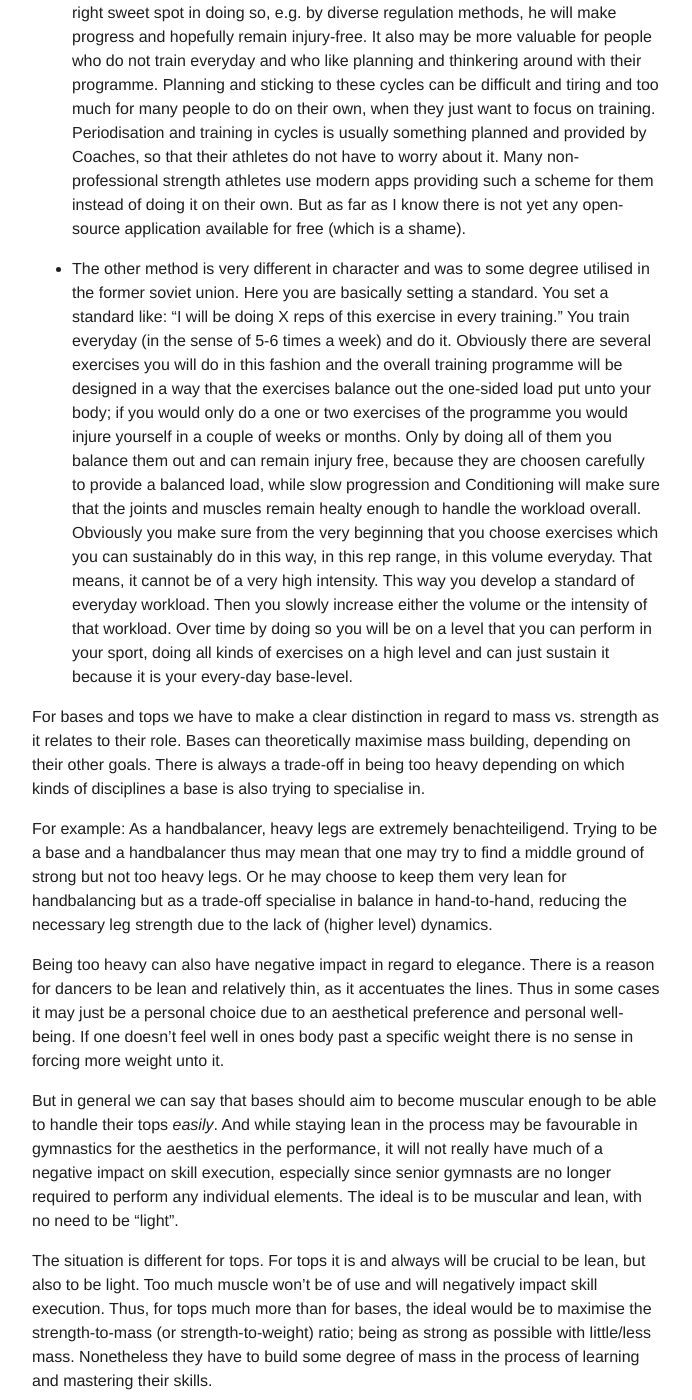
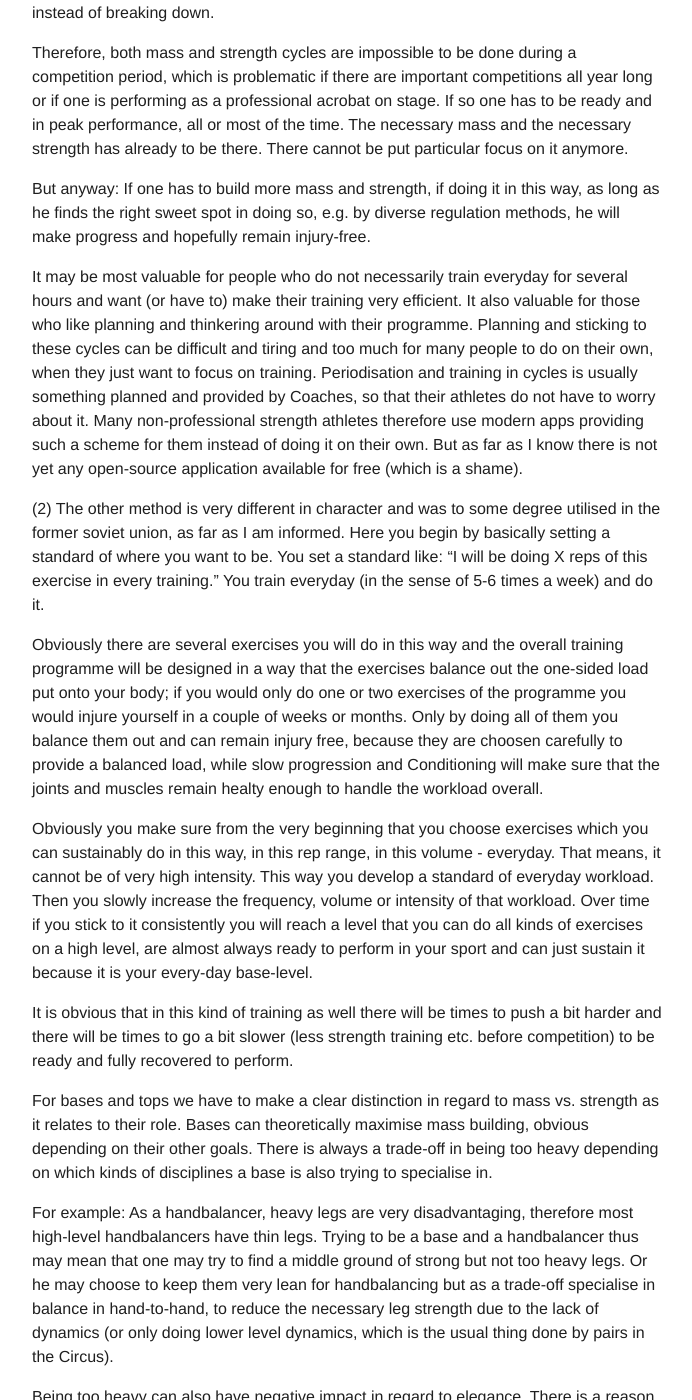
Before and after one commit to floshin/acrolib, a Jekyll site: the page built from training/specificity.md, in a window 1280 px wide and 1400 px high, scrolled down 2131 px. Shown: the whole window, without its empty margins (293-985 px from the left). Built offline with Jekyll 4.4.1, drawn with Linux system fonts in a browser that asks for light colours; our own code applies the rules of GitHub Pages for plain Markdown files; some of the changed text lies outside the part shown.

Commit message:
Update specificity.md

```diff
--- a/training/specificity.md
+++ b/training/specificity.md
@@ -32,47 +32,60 @@
 * Mass is more easily build by lower to medium intensity and by a progression of volume; the focus lies on the pump of the muscles, thus prolonging time under tension, controlling the weight more and reducing rest time.
 * Strength is build by higher intensity and by a progression of intensity (the volume may even decrease); the focus lies on the neurological strength output; time under tension is reduced, the stretch reflex is used, the eccentric is not slowed down, the concentric done as explosive as safely possible; rest time is increased as needed.
 
-But while this is a general scheme that works for most people, we also have to be aware that some people respond better to higher intensity and less volume even for building mass. While others respond better to less intensity and higher volume. This is something that has to be found out on an individual basis by experience.
+While this is a general scheme that works for most people, we also have to be aware that some people respond better to higher intensity and less volume even for building mass. While others respond better to less intensity and higher volume. This is something that has to be found out on an individual basis by experience.
 
 Strength can be developed with lower intensity and higher volume too, just more slowly (but also very safely). If strength is increased in this way it basically means that one never fully utilises the muscle mass to his full potential and will not be as strong as he could be. But that doesn't mean that it might not be a potent and safe approach to training for some use-cases.
 
 These differences in building mass vs. developing strength can be approached by different methods of training, of which I want to point out two particular ways to approach progression and overload:
 
-* Usually one may approach it by training with high intensity, gaining as much strength as possible, then building more mass, then doing another strength cycle to utilise this mass and so on. By doing so one is often close to the edge of what his body can handle with positive adaptation instead of breaking down. If he finds the right sweet spot in doing so, e.g. by diverse regulation methods, he will make progress and hopefully remain injury-free. It also may be more valuable for people who do not train everyday and who like planning and thinkering around with their programme. Planning and sticking to these cycles can be difficult and tiring and too much for many people to do on their own, when they just want to focus on training. Periodisation and training in cycles is usually something planned and provided by Coaches, so that their athletes do not have to worry about it. Many non-professional strength athletes use modern apps providing such a scheme for them instead of doing it on their own. But as far as I know there is not yet any open-source application available for free (which is a shame).
+(1) One approach as mentioned before is by utilising different "cycles". One may train with high intensity, gaining as much strength as possible, then doing a cycle for building more mass, then doing another strength cycle to utilise this mass and so on. By doing so one may often get close to the edge of what his body can handle with positive adaptation instead of breaking down.
 
-* The other method is very different in character and was to some degree utilised in the former soviet union. Here you are basically setting a standard. You set a standard like: "I will be doing X reps of this exercise in every training." You train everyday (in the sense of 5-6 times a week) and do it. Obviously there are several exercises you will do in this fashion and the overall training programme will be designed in a way that the exercises balance out the one-sided load put unto your body; if you would only do a one or two exercises of the programme you would injure yourself in a couple of weeks or months. Only by doing all of them you balance them out and can remain injury free, because they are choosen carefully to provide a balanced load, while slow progression and Conditioning will make sure that the joints and muscles remain healty enough to handle the workload overall. Obviously you make sure from the very beginning that you choose exercises which you can sustainably do in this way, in this rep range, in this volume everyday. That means, it cannot be of a very high intensity. This way you develop a standard of everyday workload. Then you slowly increase either the volume or the intensity of that workload. Over time by doing so you will be on a level that you can perform in your sport, doing all kinds of exercises on a high level and can just sustain it because it is your every-day base-level.
+Therefore, both mass and strength cycles are impossible to be done during a competition period, which is problematic if there are important competitions all year long or if one is performing as a professional acrobat on stage. If so one has to be ready and in peak performance, all or most of the time. The necessary mass and the necessary strength has already to be there. There cannot be put particular focus on it anymore.
 
-For bases and tops we have to make a clear distinction in regard to mass vs. strength as it relates to their role. Bases can theoretically maximise mass building, depending on their other goals. There is always a trade-off in being too heavy depending on which kinds of disciplines a base is also trying to specialise in.
+But anyway: If one has to build more mass and strength, if doing it in this way, as long as he finds the right sweet spot in doing so, e.g. by diverse regulation methods, he will make progress and hopefully remain injury-free.
 
-For example: As a handbalancer, heavy legs are extremely benachteiligend. Trying to be a base and a handbalancer thus may mean that one may try to find a middle ground of strong but not too heavy legs. Or he may choose to keep them very lean for handbalancing but as a trade-off specialise in balance in hand-to-hand, reducing the necessary leg strength due to the lack of (higher level) dynamics.
+It may be most valuable for people who do not necessarily train everyday for several hours and want (or have to) make their training very efficient. It also valuable for those who like planning and thinkering around with their programme. Planning and sticking to these cycles can be difficult and tiring and too much for many people to do on their own, when they just want to focus on training. Periodisation and training in cycles is usually something planned and provided by Coaches, so that their athletes do not have to worry about it. Many non-professional strength athletes therefore use modern apps providing such a scheme for them instead of doing it on their own. But as far as I know there is not yet any open-source application available for free (which is a shame).
 
-Being too heavy can also have negative impact in regard to elegance. There is a reason for dancers to be lean and relatively thin, as it accentuates the lines. Thus in some cases it may just be a personal choice due to an aesthetical preference and personal well-being. If one doesn't feel well in ones body past a specific weight there is no sense in forcing more weight unto it.
+(2) The other method is very different in character and was to some degree utilised in the former soviet union, as far as I am informed. Here you begin by basically setting a standard of where you want to be. You set a standard like: "I will be doing X reps of this exercise in every training." You train everyday (in the sense of 5-6 times a week) and do it.
 
-But in general we can say that bases should aim to become muscular enough to be able to handle their tops *easily*. And while staying lean in the process may be favourable in gymnastics for the aesthetics in the performance, it will not really have much of a negative impact on skill execution, especially since senior gymnasts are no longer required to perform any individual elements. The ideal is to be muscular and lean, with no need to be "light".
+Obviously there are several exercises you will do in this way and the overall training programme will be designed in a way that the exercises balance out the one-sided load put onto your body; if you would only do one or two exercises of the programme you would injure yourself in a couple of weeks or months. Only by doing all of them you balance them out and can remain injury free, because they are choosen carefully to provide a balanced load, while slow progression and Conditioning will make sure that the joints and muscles remain healty enough to handle the workload overall.
 
-The situation is different for tops. For tops it is and always will be crucial to be lean, but also to be light. Too much muscle won't be of use and will negatively impact skill execution. Thus, for tops much more than for bases, the ideal would be to maximise the strength-to-mass (or strength-to-weight) ratio; being as strong as possible with little/less mass. Nonetheless they have to build some degree of mass in the process of learning and mastering their skills.
+Obviously you make sure from the very beginning that you choose exercises which you can sustainably do in this way, in this rep range, in this volume - everyday. That means, it cannot be of very high intensity. This way you develop a standard of everyday workload. Then you slowly increase the frequency, volume or intensity of that workload. Over time if you stick to it consistently you will reach a level that you can do all kinds of exercises on a high level, are almost always ready to perform in your sport and can just sustain it because it is your every-day base-level.
 
-This will more so be the case if girls develop wider hips and a more regular feminine physique (in difference to the cases of those girls who preserve the physique of a girl into adulthood); in this case much more mass will be required and necessary to be build in order to maintain their skills.
+It is obvious that in this kind of training as well there will be times to push a bit harder and there will be times to go a bit slower (less strength training etc. before competition) to be ready and fully recovered to perform.
+
+For bases and tops we have to make a clear distinction in regard to mass vs. strength as it relates to their role. Bases can theoretically maximise mass building, obvious depending on their other goals. There is always a trade-off in being too heavy depending on which kinds of disciplines a base is also trying to specialise in.
+
+For example: As a handbalancer, heavy legs are very disadvantaging, therefore most high-level handbalancers have thin legs. Trying to be a base and a handbalancer thus may mean that one may try to find a middle ground of strong but not too heavy legs. Or he may choose to keep them very lean for handbalancing but as a trade-off specialise in balance in hand-to-hand, to reduce the necessary leg strength due to the lack of dynamics (or only doing lower level dynamics, which is the usual thing done by pairs in the Circus).
+
+Being too heavy can also have negative impact in regard to elegance. There is a reason for dancers to be lean and relatively thin, as it accentuates the lines. Thus in some cases it also may just be a personal choice due to an aesthetical preference and personal well-being. If one doesn't feel well in ones body past a specific weight there is no sense in forcing more weight unto it.
+
+As a general rule we can say that bases should aim to become muscular enough to be able to handle their tops *easily*. And while staying lean in the process may be favourable in gymnastics for the aesthetics in the performance, it will not really have much of a negative impact on skill execution, especially since senior gymnasts are no longer required to perform any individual elements. The ideal is to be muscular and lean, but there is no need to be "light" for bases.
+
+The situation is different for tops. For tops it is and always will be crucial to be lean and light as well, as far as reasonably possible. Too much muscle won't be of use for tops and will negatively impact skill execution. Thus, for tops much more than for bases, the ideal would be to maximise the strength-to-mass (or strength-to-weight) ratio; being as strong as possible with little/less mass. Nonetheless they have of course to build some degree of mass in the process of learning and mastering their skills.
+
+If girls develop wider hips in course of puberty and a more regular feminine physique, then much more mass will be required and necessary to be build in order to maintain their skills. This is not so in the rare cases of those girls who basically preserve the physique a girl into adulthood; such girls are particularly chosen and are predestined to become and to remain tops.
 
 
 ## Basic Strength vs. Skill Strength
 
 When we are speaking of "Skill Strength" we are not speaking of Skill Training. Skill Training is simply practicing acrobatic skills. Skill Strength Training is doing skill-specific strength exercises to become stronger in the skills.
 
-To explain the difference: One may have the goal to achieve the "Planche". For doing so he will need to constantly practice specific skills that are reasonable to do at his level. This is his skill training. But the skill he aims for is yet way too hard to practice. He recognises that he has to become stronger and that his muscle mass may not suffice. Thus he will start to build muscle necessary for the skill, such as by practicing weighted push-ups or incline bench press in a mass cycle (or several ones if necessary). These exercises are not too specific to the planche, but they are easy to train and build a big part of the muscles involved.
+To explain the difference: One may have the goal to achieve the "Planche". For doing so he will need to constantly practice specific skills that are reasonable to do at his level (e.g. practicing the Tuck Planche). This is his skill training. But the skill itself, the Full Planche that he aims for is yet way too hard to practice. He recognises that he has to become stronger and that his muscle mass may not suffice. Thus he will start to build muscle necessary for the skill, such as by practicing weighted push-ups or incline bench press in a mass cycle (or several ones if necessary). These exercises are not too specific to the planche but they are easy to train and build a big part of the muscles involved.
 
-After (and to some degree simultaneously) to having build more mass, he will work on expressing more strength through this mass (using more of his potential) through basic strength exercises, such as, in this case, again: Weighted Push-ups or Incline Bench Press, which is the second step. But now with a strength focused programming, strength rep range, intensity, volume, speed and rest.
+After (and to some degree simultaneously) to having build more mass he will work on expressing more strength through this mass (using more of his potential) through basic strength exercises, such as, in this case, again: Weighted Push-ups or Incline Bench Press, which is the second step. But now with a strength focused programming, strength rep range, intensity, volume, speed and rest.
 
 After (and to some degree simultaneously) he will then focus on expressing this strength in skills through skill strength exercises, such as variations of Planche Push-ups, which would be the third step.
 
-But one thing has to be understood: If he is strong enough for the planche, so strong that the planche is easy to him and he has enough mass to hold it consistently and for long and if this is the only or the hardest skill that he wants to do, then there will be no need whatsoever to do any more mass building. He doesn't need more mass and it may even be detrimental to the execution of his desired skill(s). If the mass is build and if sufficient, it will be enough to preserve it through sufficient nutrition and through sufficient usage of strength.
+But one thing has to be understood: If he is strong enough for the planche, so strong that the planche is easy to him and he has enough mass to hold it consistently and for long and if this is the only or the hardest skill that he wants to do, then there will be no need whatsoever to do any more mass building. He doesn't need more mass and in gymnastic skills it can be detrimental to the execution of his desired skill(s) if there is too much mass.
 
-It is totally possible to not approach the training in this way of these three cycles of Mass, Strength and Skill Strength.
-It is simply a way that has been proven to be effective and is currently recommended by diverse experts in the field. But all of these exercises in their different rep ranges, speed, rest times etc. could also be done simultaneously. E.g. you could also have a mixed mass + strength programming, where you work in more of a mass building fashion a few days a week and more in a strength building fashion on other days. And depending on if one of the two is currently of higher relevance for your situation you may put more focus on one or the other (e.g. have 80% of your training be mass focused and 20% strength or vice versa).
+If the mass is build and if sufficient, it will be enough to preserve it through sufficient nutrition and through sufficient usage of strength.
 
-Or one may already have enough mass, so he has no need in wasting time on building more.
+It is totally possible to not approach the training in this way of these three cycles of Mass, Strength and Skill Strength. It is simply a way that has been proven to be effective and is currently recommended by diverse experts in the field. But all of these exercises in their different rep ranges, speed, rest times etc. could also be done simultaneously. E.g. you could also have a mixed mass + strength programming, where you work in more of a mass building fashion a few days a week and more in a strength building fashion on other days. And depending on if one of the two is currently of higher relevance for your situation you may put more focus on one or the other (e.g. have 80% of your training be mass focused and 20% strength or vice versa). And if one already has enough mass he has no need in wasting time on building more.
 
-It is also possible to replace all or most basic strength exercises with skill strength exercises in order to have the highest specificity in training. The problem with this approach is that many skills (such as, to stick to our example, the planche or planche push-ups) are very hard on the joints and are not as easy to use and sustain without injury when practiced all the time than regular exercises such as weighted push-ups. But it can be done if one is very advanced in his level of preparation and can handle it. Thus, only using skill strength exercises for strength training is not for beginners, it is for advanced athletes with enough preparation. But if it can be done safely and sustainably - it is the eventual ideal and the preferred way in order to train with more specificity for excellent skill execution.
+It is also possible to replace all or most basic strength exercises with skill strength exercises in order to have the highest specificity in training. The problem with this approach is that many skills (such as, to stick to our example, the planche or planche push-ups) are very hard on the jointsand are not as easy to use and sustain without injury when practiced all the time than regular exercises (such as weighted push-ups). In our example: Doing all the horizontal pushing strength by practicing Planche Push-ups will not be reasonable for many people because it will strain there wrists too much. The wrists or the shoulders or the elbows may give out before the muscles are really worked. Therefore, in case of the Planche, as well as in many other cases, it can make sense to not use the skill itself as the strength exercise of choice, even if that means less specificity.
+
+For some people it may be practical and can be done if one is very advanced in his level of preparation and can handle it. Only using skill strength exercises for strength training is not for beginners, it is for advanced athletes with enough preparation. But if it can be done safely and sustainably - it is the eventual ideal and the preferred way in order to train with more specificity for excellent skill execution.
 
 
 ## Specificity in the Preparation of Bases
```
Also changed, not shown: other parts of training/specificity.md (+1 -1 lines).
